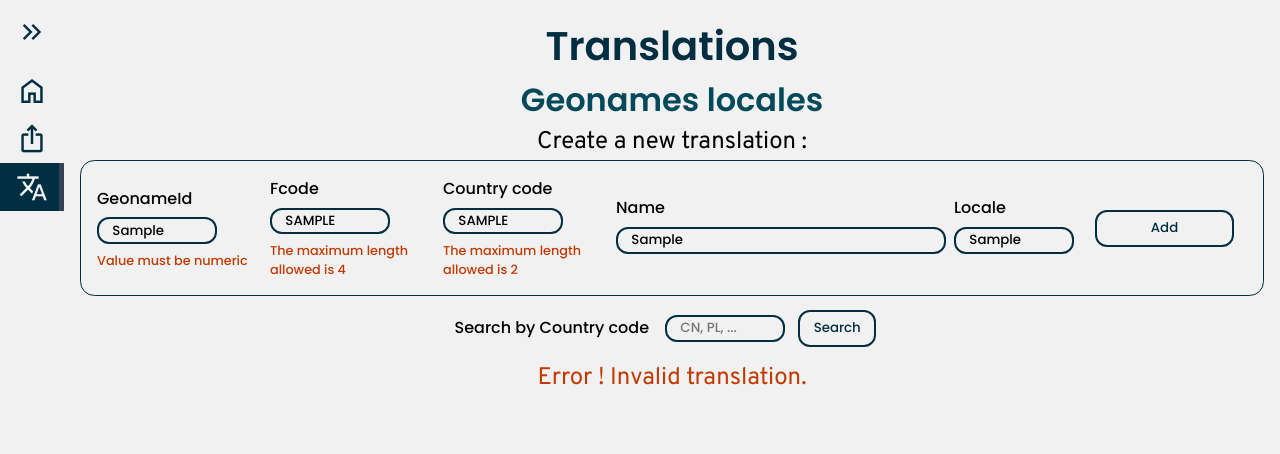
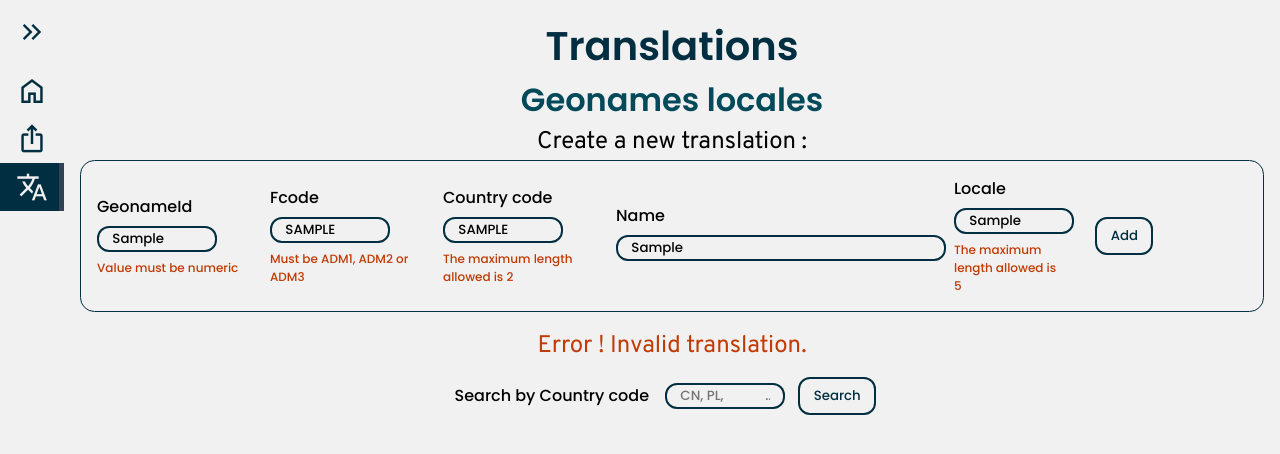
Before and after one commit to uglykidmat/geonames-vue, a Vue app: page /translations in a window 1280 px wide. Both pictures are taken after typing "Sample", "Sample", "Sample", "Sample", "Sample" into the empty fields and a click on the button "Add". Shown: the top 454 px of the page. Built offline with nearby package versions, Linux system fonts and the light colour scheme.

Commit message:
(chore): more detailed/custom validation errors

```diff
--- a/src/views/TranslationsView.vue
+++ b/src/views/TranslationsView.vue
@@ -6,7 +6,7 @@ const apiURL = import.meta.env.VITE_GEONAMES_URL;
 import Translation from '../components/Translation.vue';
 import { ref } from 'vue';
 import { useVuelidate } from '@vuelidate/core';
-import { required, minLength, maxLength, numeric } from '@vuelidate/validators';
+import { required,helpers, minLength, maxLength, numeric, alpha } from '@vuelidate/validators';
 
 const searchbycountrycode = ref('');
 const errorHappened = ref(false);
@@ -108,12 +108,17 @@ const newTranslationForm = ref({
 /// ______________________ VALIDATION_RULES
 
 const authorizedFcodes = ["ADM1","ADM2","ADM3"];
+const mustBeAuthorizedFcode = (fcodeProvided) => authorizedFcodes.includes(fcodeProvided);
+
 const translationValidationRules = {
     geonameId: { required, numeric },
-    Fcode: { required, minLength:minLength(4), maxLength:maxLength(4) },
-    countryCode: { required, minLength:minLength(2), maxLength:maxLength(2) },
+    Fcode: { required,
+        mustBeAuthorizedFcode: helpers.withMessage('Must be ADM1, ADM2 or ADM3',
+        mustBeAuthorizedFcode),
+        },
+    countryCode: { required, alpha, minLength:minLength(2), maxLength:maxLength(2)},
     Name: { required, minLength:minLength(2) },
-    Locale: { required, minLength:minLength(2) },
+    Locale: { required, minLength:minLength(2), maxLength:maxLength(5) },
     };
 
 const v$ = useVuelidate(translationValidationRules, newTranslationForm);
@@ -208,58 +213,61 @@ async function translationDelete(index) {
         <div>
             <p>Create a new translation : </p>
             <form v-on:submit.prevent="postNewTranslation(
-                newTranslationForm.geonameId,
-                newTranslationForm.Fcode,
-                newTranslationForm.countryCode,
-                newTranslationForm.Name,
-                newTranslationForm.Locale
-            )" class="translation-form-new">
-                <div>
-                    <label for="postgeonameid" class="form-input-label">GeonameId</label>
-                    <input type="text" class="form-input" name="postgeonameid" id="postgeonameid"
-                    placeholder="123456789"
+            newTranslationForm.geonameId, newTranslationForm.Fcode,
+            newTranslationForm.countryCode, newTranslationForm.Name,
+            newTranslationForm.Locale )" class="translation-form-new">
+                <div class="translation-form-new-fieldblock">
+                    <label for="postgeonameid"
+                    class="form-input-label">GeonameId</label>
+                    <input type="text" class="form-input" name="postgeonameid"
+                    id="postgeonameid" placeholder="123456789"
                     v-model="newTranslationForm.geonameId">
-                    <span class="translationvalidationerrorspan"
-                    v-for="error in v$.geonameId.$errors" :key="error.$uid">
+                    <span class="translationvalidationerrorspan" v-for="error in
+                    v$.geonameId.$errors" :key="error.$uid">
                     {{ error.$message }}
                 </span>
                 </div>
-                <div>
-                    <label for="postfcode" class="form-input-label">Fcode</label>
-                    <input type="text" class="form-input capitalized" name="postfcode" id="postfcode"
-                    placeholder='ADM1, COUNTRY,...'
-                    v-model="newTranslationForm.Fcode">
-                    <span class="translationvalidationerrorspan"
-                    v-for="error in v$.Fcode.$errors" :key="error.$uid">
+                <div class="translation-form-new-fieldblock">
+                    <label for="postfcode"
+                    class="form-input-label">Fcode</label>
+                    <input type="text" class="form-input capitalized"
+                    name="postfcode" id="postfcode" placeholder='ADM1,
+                    COUNTRY,...' v-model="newTranslationForm.Fcode">
+                    <span class="translationvalidationerrorspan" v-for="error in
+                    v$.Fcode.$errors" :key="error.$uid">
                     {{ error.$message }}
                 </span>
                 </div>
-                <div>
-                    <label for="postcountrycode" class="form-input-label">Country code</label>
-                    <input type="text" maxlength="2" class="form-input capitalized" name="postcountrycode"
-                    id="postcountrycode" placeholder='CN, PL, ...'
+                <div class="translation-form-new-fieldblock">
+                    <label for="postcountrycode"
+                    class="form-input-label">Country code</label>
+                    <input type="text" maxlength="2" class="form-input
+                    capitalized" name="postcountrycode" id="postcountrycode"
+                    placeholder='CN, PL, ...'
                     v-model="newTranslationForm.countryCode">
-                    <span class="translationvalidationerrorspan"
-                    v-for="error in v$.countryCode.$errors" :key="error.$uid">
+                    <span class="translationvalidationerrorspan" v-for="error in
+                    v$.countryCode.$errors" :key="error.$uid">
                     {{ error.$message }}
                 </span>
                 </div>
-                <div>
+                <div class="translation-form-new-fieldblock">
                     <label for="postname" class="form-input-label">Name</label>
-                    <input type="text" class="form-input form-input-name" name="postname" id="postname"
-                    placeholder="Your translation..."
-                    v-model="newTranslationForm.Name">
-                    <span class="translationvalidationerrorspan"
-                    v-for="error in v$.Name.$errors" :key="error.$uid">
+                    <input type="text" class="form-input form-input-name"
+                    name="postname" id="postname" placeholder="Your
+                    translation..." v-model="newTranslationForm.Name">
+                    <span class="translationvalidationerrorspan" v-for="error in
+                    v$.Name.$errors" :key="error.$uid">
                     {{ error.$message }}
                 </span>
                 </div>
-                <div>
-                    <label for="postlocale" class="form-input-label">Locale</label>
-                    <input type="text" class="form-input" name="postlocale" id="postlocale" placeholder="zh-tw, fr, ..."
-                        v-model="newTranslationForm.Locale">
+                <div class="translation-form-new-fieldblock">
+                    <label for="postlocale"
+                    class="form-input-label">Locale</label>
+                    <input type="text" class="form-input" name="postlocale"
+                    id="postlocale" placeholder="zh-tw, fr, ..."
+                    v-model="newTranslationForm.Locale">
                         <span class="translationvalidationerrorspan"
-                    v-for="error in v$.Locale.$errors" :key="error.$uid">
+                        v-for="error in v$.Locale.$errors" :key="error.$uid">
                     {{ error.$message }}
                 </span>
                 </div>
@@ -269,23 +277,30 @@ async function translationDelete(index) {
                 </div>
             </form>
         </div>
+        <div class="errormessage" v-if="translationValidationErrorsHappened">
+            <p>Error ! Invalid translation.</p>
+        </div>
         <div id="searchbycountrycode" class="translation-form">
-            <label for="countrycodefield" class="form-input-label  form-search-label">Search by Country code </label>
-            <input v-model="searchbycountrycode" type="text" maxlength="2" class="form-input capitalized"
-                name="countrycodefield" id="countrycodefield" @keydown.enter="searchTranslationByCountryCode"
-                placeholder='CN, PL, ...'>
+            <label for="countrycodefield" class="form-input-label
+            form-search-label">Search by Country code </label>
+            <input v-model="searchbycountrycode" type="text" maxlength="2"
+            class="form-input capitalized" name="countrycodefield"
+            id="countrycodefield"
+            @keydown.enter="searchTranslationByCountryCode" placeholder='CN, PL,
+            ...'>
             <button @click="searchTranslationByCountryCode">Search</button>
         </div>
         <span class="loader" v-if="loader"></span>
         <div v-if="emptyResponse && !loader">No translations yet !</div>
-        <div class="errormessage" v-if="translationValidationErrorsHappened">
-            <p>Error ! Invalid translation.</p>
-        </div>
-        <div v-if="errorHappened" id="errormessagebox" class="errormessage"><p>Error ! Could not reach the API.</p>{{ patchResponse }}</div>
-        <div v-if="patchOk && !errorHappened" id="patchsuccess" class="patchresponse patchsuccess">{{ patchResponse }}</div>
+        <div v-if="errorHappened" id="errormessagebox"
+        class="errormessage"><p>Error ! Could not reach the API.</p>{{
+        patchResponse }}</div>
+        <div v-if="patchOk && !errorHappened" id="patchsuccess"
+        class="patchresponse patchsuccess">{{ patchResponse }}</div>
         <div v-if="deleteOk" id="patchsuccess" class="patchresponse
         patchsuccess">{{ deleteResponse }}</div>
-        <div class="responsecontent" v-if="refParsedContent && !errorHappened && !emptyResponse">
+        <div class="responsecontent" v-if="refParsedContent && !errorHappened &&
+        !emptyResponse">
             <div id="responserowtitle" class="responserow">
                 <div>GeonameId</div>
                 <div>Fcode</div>
@@ -293,27 +308,39 @@ async function translationDelete(index) {
                 <div>Name</div>
                 <div>Locale</div>
                 <div v-if="translationIsDone" class="validatebuttons">
-                    <button class="savebutton" @click="parsetoarray(parsedContent)">Save all</button>
-                    <button class="cancelbutton" @click="searchTranslationByCountryCode">Cancel</button>
+                    <button class="savebutton"
+                    @click="parsetoarray(parsedContent)">Save all</button>
+                    <button class="cancelbutton"
+                    @click="searchTranslationByCountryCode">Cancel</button>
                 </div>
             </div>
-            <Translation v-for="(translation, index) in refParsedContent" :key="index"
-                :GeonameId="translation.geonameId" :CountryCode="translation.countryCode"
-                :OriginalName="translation.name" :Fcode="translation.fcode" :Locale="translation.locale" :Index="index"
-                @updatename="updateName" @translationDone="translationDone" @translationDelete="translationDelete"
-                :Active="activeEdit" />
+            <Translation v-for="(translation, index) in refParsedContent"
+            :key="index" :GeonameId="translation.geonameId"
+            :CountryCode="translation.countryCode"
+            :OriginalName="translation.name" :Fcode="translation.fcode"
+            :Locale="translation.locale" :Index="index" @updatename="updateName"
+            @translationDone="translationDone"
+            @translationDelete="translationDelete" :Active="activeEdit" />
         </div>
     </div>
 </template>
 
 <style scoped lang="scss">
+
+    @keyframes errorFadeIn {
+        0% { opacity: 0; }
+        100% { opacity: 1; }
+        }
+
 .translations {
     display: flex;
     flex-flow: column nowrap;
     align-items: center;
 
     .errormessage{
+        animation: errorFadeIn 0.5s;
         color:var(--warning);
+        margin-top:1em;
     }
 
     .capitalized {
@@ -393,6 +420,7 @@ async function translationDelete(index) {
 }
 
 .translation-form-new {
+    // transition:  1s ease-in-out;
     display: grid;
     grid-template-columns: 1fr 1fr 1fr 2fr 0.5fr 1fr;
     column-gap: 0.5em;
@@ -402,13 +430,16 @@ async function translationDelete(index) {
     border-radius: 0.9em;
     border: 1px solid var(--dark);
 
-    div {
+    div.translation-form-new-fieldblock {
+        // transition:  1s ease-in-out;
         display: flex;
         flex-flow: column nowrap;
         //align-items: flex-start;
         span.translationvalidationerrorspan{
+            animation: errorFadeIn 1s;
+            max-width:90%;
             color:var(--warning);
-            font-size: 0.8em;
+            font-size: 0.75em;
         }
     }
 }
@@ -426,8 +457,7 @@ async function translationDelete(index) {
         max-width: fit-content;
         font-family: 'Poppins', sans-serif;
         /* color: var(--dark); */
-        /* line-height: 1.5;
-        font-weight: 400; */
+        /* line-height: 1.5; font-weight: 400; */
     }
 }
 
@@ -471,10 +501,10 @@ ul {
 
         .translation-form-new {
             display: grid;
-            grid-template-rows: 1fr 1fr 1fr 2fr 0.5fr 1fr;
+            grid-template-rows: 1fr 1fr 1fr 1fr 0.5fr 1fr;
             grid-template-columns: 1fr;
             grid-auto-flow: column;
-            column-gap: 0.2em;
+            row-gap: 0.3em;
             text-align: left;
             align-items: center;
             padding: 0.5em;
```
